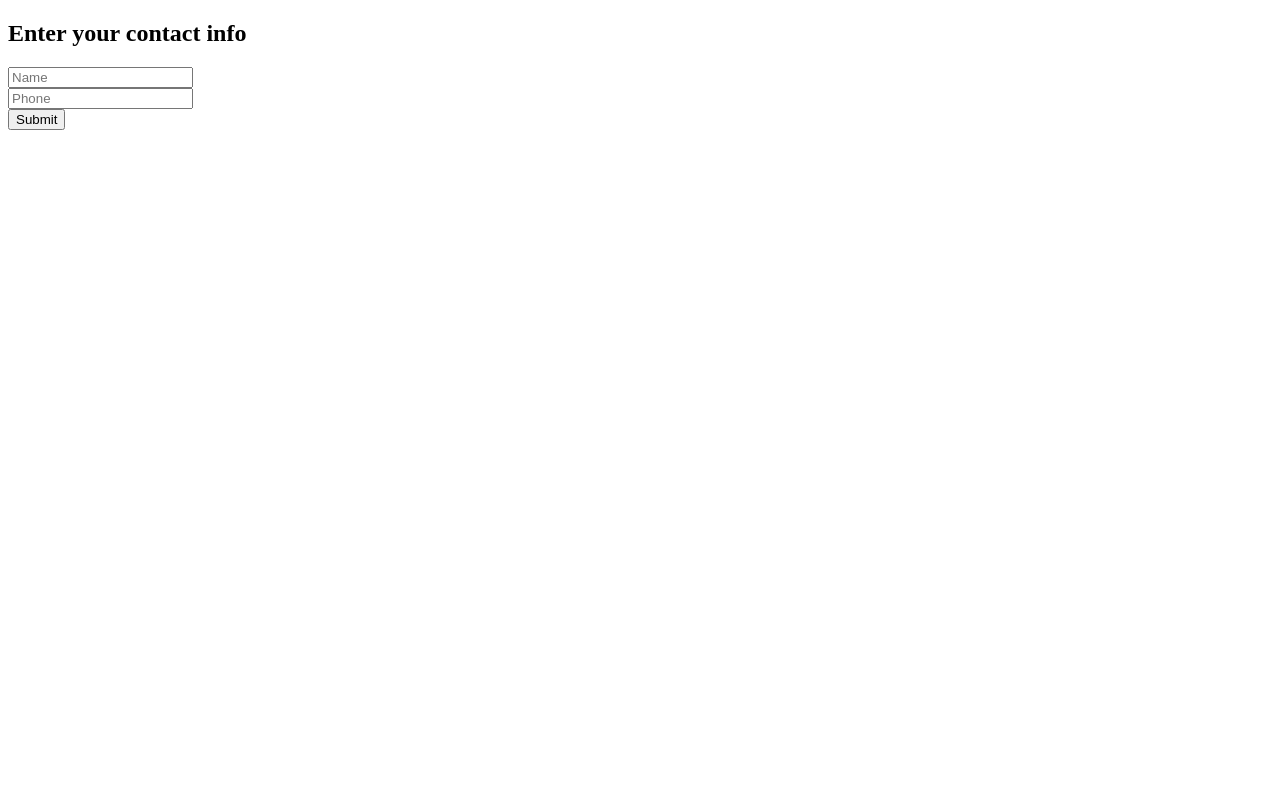
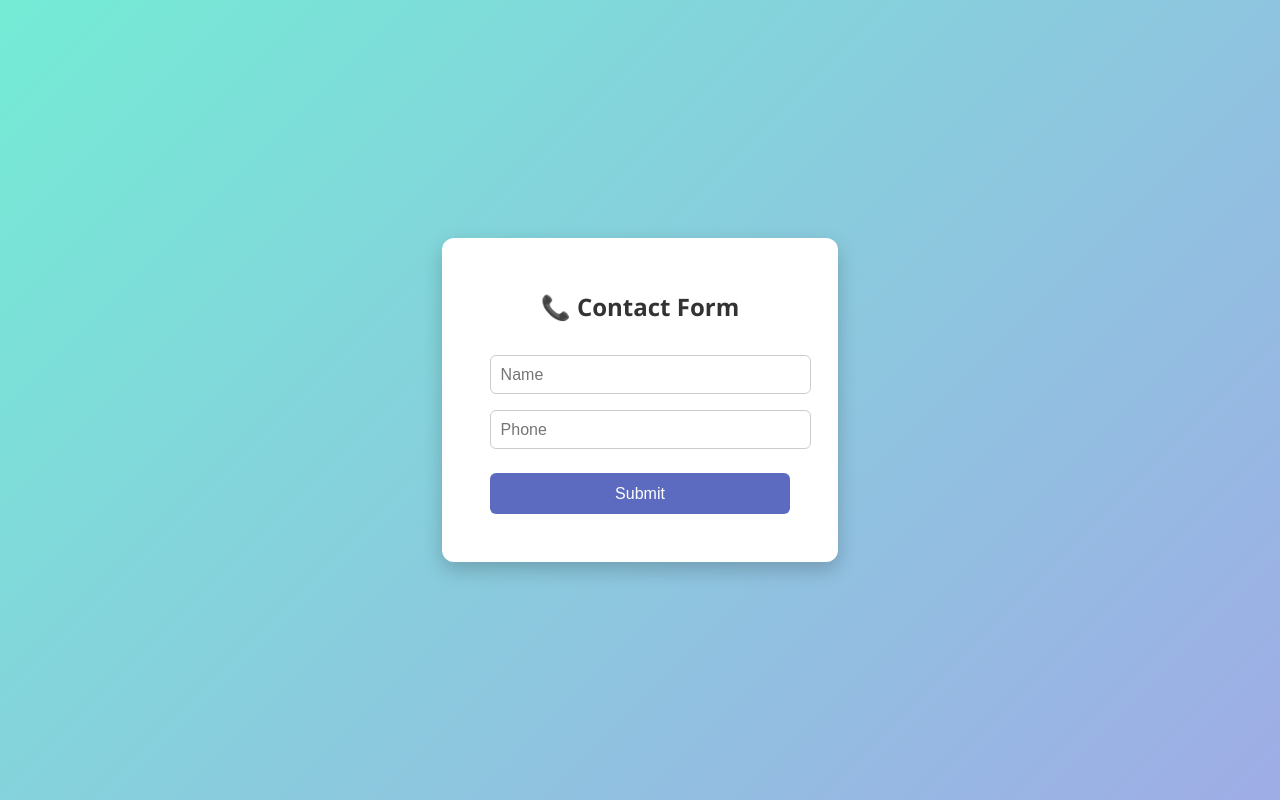
Before and after one commit to MilanGautam1828/3-tier-cicd, a website: page Frontend/index.html in a window 1280 px wide. Drawn offline with Linux system fonts and the light colour scheme.

Commit message:
Beauty edits in the website

```diff
--- a/Frontend/index.html
+++ b/Frontend/index.html
@@ -1,27 +1,113 @@
 <!DOCTYPE html>
-<html>
-<head><title>Contact Form</title></head>
+<html lang="en">
+<head>
+  <meta charset="UTF-8">
+  <title>Contact Form</title>
+  <style>
+    body {
+      font-family: 'Segoe UI', sans-serif;
+      background: linear-gradient(135deg, #74ebd5, #9face6);
+      display: flex;
+      justify-content: center;
+      align-items: center;
+      height: 100vh;
+      margin: 0;
+    }
+
+    .container {
+      background-color: white;
+      padding: 2rem 3rem;
+      border-radius: 12px;
+      box-shadow: 0 8px 20px rgba(0,0,0,0.2);
+      width: 300px;
+      text-align: center;
+      animation: fadeIn 1s ease-in-out;
+    }
+
+    h2 {
+      margin-bottom: 1.5rem;
+      color: #333;
+    }
+
+    input {
+      width: 100%;
+      padding: 0.6rem;
+      margin: 0.5rem 0;
+      border: 1px solid #ccc;
+      border-radius: 6px;
+      font-size: 1rem;
+    }
+
+    button {
+      margin-top: 1rem;
+      width: 100%;
+      padding: 0.7rem;
+      background-color: #5c6bc0;
+      color: white;
+      border: none;
+      border-radius: 6px;
+      font-size: 1rem;
+      cursor: pointer;
+      transition: background-color 0.3s ease;
+    }
+
+    button:hover {
+      background-color: #3f51b5;
+    }
+
+    #msg {
+      margin-top: 1rem;
+      font-weight: bold;
+      color: green;
+    }
+
+    @keyframes fadeIn {
+      from { opacity: 0; transform: translateY(-20px); }
+      to { opacity: 1; transform: translateY(0); }
+    }
+  </style>
+</head>
 <body>
-  <h2>Enter your contact info</h2>
+  <div class="container">
+    <h2>📞 Contact Form</h2>
     <form id="contact-form">
       <input type="text" id="name" placeholder="Name" required><br>
-    <input type="text" id="phone" placeholder="Phone" required><br>
+      <input type="text" id="phone" placeholder="Phone" required pattern="\d{10}" title="Enter 10 digit number"><br>
       <button type="submit">Submit</button>
     </form>
     <p id="msg"></p>
+  </div>
+
   <script>
     const form = document.getElementById('contact-form');
+    const msg = document.getElementById('msg');
+
     form.addEventListener('submit', async (e) => {
       e.preventDefault();
-      const name = document.getElementById('name').value;
-      const phone = document.getElementById('phone').value;
+      const name = document.getElementById('name').value.trim();
+      const phone = document.getElementById('phone').value.trim();
+
+      if (!name || !phone) {
+        msg.style.color = 'red';
+        msg.textContent = 'Please fill all fields';
+        return;
+      }
+
+      try {
         const res = await fetch('/api/contact', {
           method: 'POST',
-        headers: {'Content-Type': 'application/json'},
+          headers: { 'Content-Type': 'application/json' },
           body: JSON.stringify({ name, phone })
         });
+
         const data = await res.json();
-      document.getElementById('msg').textContent = data.message;
+        msg.style.color = 'green';
+        msg.textContent = data.message;
+        form.reset();
+      } catch (err) {
+        msg.style.color = 'red';
+        msg.textContent = 'Something went wrong!';
+      }
     });
   </script>
 </body>
```
Also changed, not shown: Backend/index.js (+18 -5 lines). Lines whose indentation alone changed are shown as unchanged.
